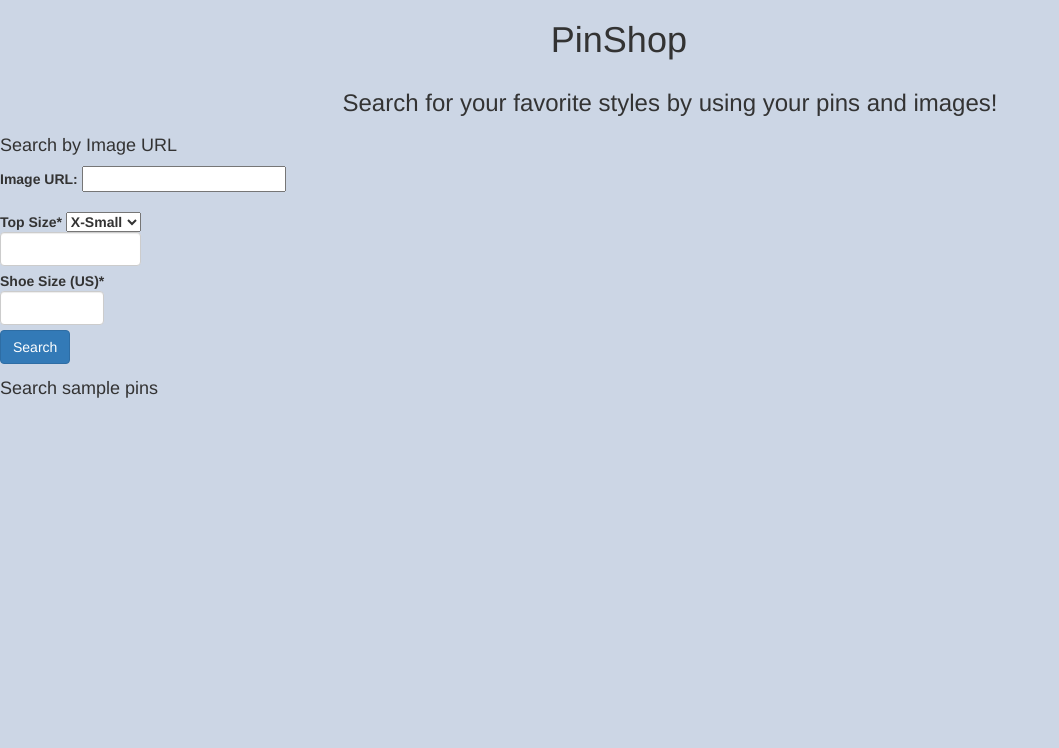
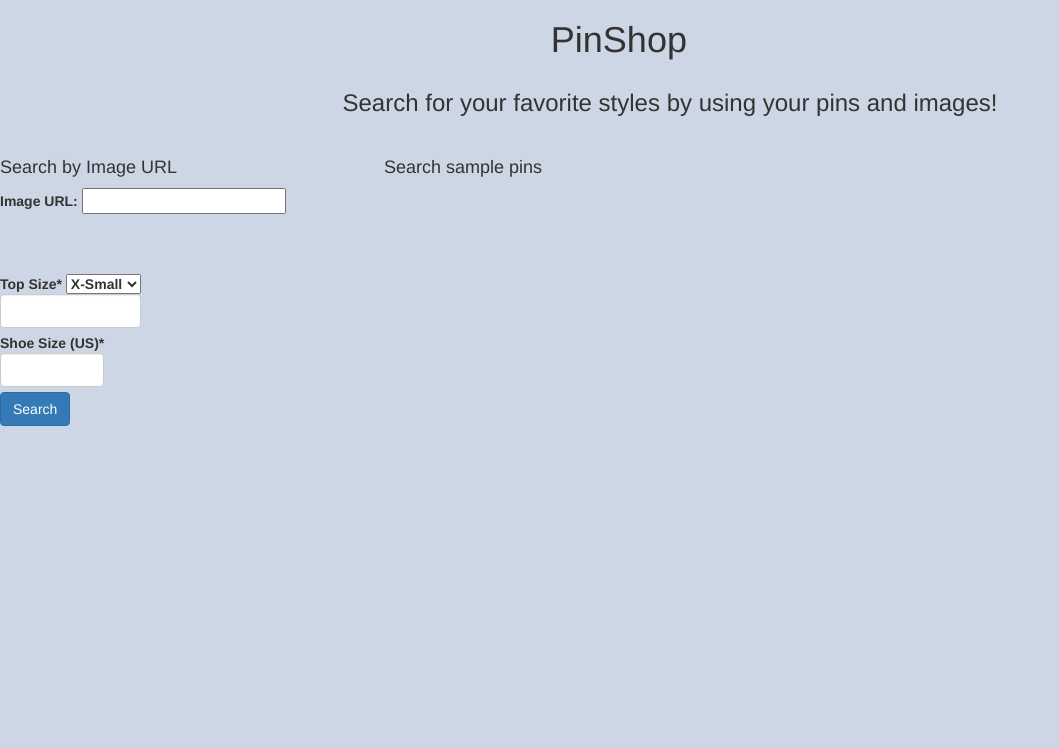
Before and after one commit to MelodyChu/PinShop-app, a Flask app: page /search in a window 1280 px wide. Shown: the part 52-800 px from the top of the page, without its empty margins (0-1059 px from the left). Run offline with Flask 2, Linux system fonts and the light colour scheme; data that the repository does not hold is empty; some libraries are stand-ins or nearby versions.

Commit message:
Added image preview functionality & implemented split search screen for better experience

```diff
--- a/static/js/homepage_1.jsx
+++ b/static/js/homepage_1.jsx
@@ -64,7 +64,7 @@ const Slide = (props) => {
     //     backgroundPosition: 'center'
     // } */}
   {/*return <div className="slide"><img src="https://t4.ftcdn.net/jpg/00/79/84/03/240_F_79840369_XBIgbOK4z6PpHwIH8EweqQDseEa3Ec0c.jpg" /></div>*/}
-  return <div className="slide"><img src={props.imgSrc} width="100%" height="auto" mode='fit' /></div>
+  return <div className="slide"><img src={props.imgSrc} width="100%" height="auto" /></div>
 }
 
 
--- a/static/style.css
+++ b/static/style.css
@@ -1,13 +1,10 @@
-.grid-item {
-  border-radius: 10px;
-  margin-bottom: 20px;
-  border-collapse: separate;
-}
+/*Base Styling*/
 
 body {
     background-color: #ccd6e5;
 }
 
+/*Homepage Styling*/
 #search-click {
     margin-right:10px;
     margin-bottom:20px;
@@ -19,16 +16,16 @@ body {
 }
 
 .slide {
-    border-radius:10px;
+    opacity: 0.75;
 }
 
 .welcome {
     position: absolute;
-    bottom: 220px;
+    top: 200px;
     justify-content: center;
     width: 100%;
     text-align: center;
-
+    z-index: 1000;
 }
 
 .welcome-button {
@@ -36,3 +33,36 @@ body {
     justify-content: center;
     text-align: center;
 }
+
+/*Search Page Styling*/
+.split-left {
+    position: absolute;
+    top: 200px;
+    bottom: 0;
+    left: 0;
+    width: 30%;
+    overflow-y: scroll;
+}
+
+.split-right {
+    position: absolute;
+    top: 200px;
+    bottom: 0;
+    right: 0;
+    overflow-y: scroll;
+    width: 70%;
+}
+
+.pin_image {
+  border-radius: 10px;
+  margin-bottom: 20px;
+  border-collapse: separate;
+}
+
+#image_preview {
+    max-width: 50%;
+    height: auto;
+    border-radius: 10px;
+    margin-bottom: 20px;
+    margin-top: 20px;
+}
--- a/templates/search.html
+++ b/templates/search.html
@@ -11,11 +11,16 @@
         <p><h3>Search for your favorite styles by using your pins and images!</h3></p>
     </div>
 </div>
+
+<div class="split-left">
      <form action="/search" method="POST" id="image_form">
       <p><h4>Search by Image URL</h4></p>
     <div class="form-group">
       <label>Image URL:
           <input type="url" name="image_URL" class="image_URL" id="image_URL">
+          <div>
+            <img id="image_preview" src="" />
+          </div>
       </label>
       <input type="hidden" name="image_desc" id="image_desc"></input>
     </div>
@@ -69,6 +74,11 @@
     </div>
 
   </form>
+</div>
+</div>
+
+
+<div class="split-right">
 
   {# SEARCH FOR BOARD PORTION IF USER PROVIDES PINTEREST NAME #}
   <form action="/search" method="GET"> {# make sure this is correctly a get request; need to send board name #}
@@ -95,10 +105,11 @@
 <div class="grid" id="pin-list">
   {% for pin in melody_pins %} {# melody_pins can either be sample pins or melody's pins depending on session #}
     <div class="grid-item">
-      <a href="{{ pin['link'] }}" ><img src="{{ pin['image'] }}"></a> {# {{ pin['description'] }} #}
+      <a href="{{ pin['link'] }}" ><img src="{{ pin['image'] }}" class="pin_image"></a> {# {{ pin['description'] }} #}
       <input type="radio" name="pin-select" class="radiobutton" data-pinimage="{{ pin['image'] }}" data-pindesc="{{ pin['description'] }}">
     </div>
   {% endfor %}
+</div>
 </div>
 
 <script type="text/javascript">
@@ -118,9 +129,28 @@ $('.radiobutton').click(
     console.log(button_data);
     console.log(description);
     $("#image_URL")[0].value = button_data;
-    $('#image_desc')[0].value = description
+    $('#image_desc')[0].value = description;
+    $('#image_preview').attr("src", button_data)
   }
   )
 
+$('#image_URL').on('change', function() {
+
+  $('#image_preview').prop('src', this.value);
+}
+
+  );
+// function readURL(input) {
+//   if (input.url && input.url[0]) {
+//     let reader = new FileReader();
+//     reader.onload = function (e) {
+//       $("#image_preview")
+//           .attr('src', e.target.result)
+//     };
+//     reader.readAsDataURL(input.url[0]);
+//   }
+
+// }
+
 </script>
 {% endblock %}
```
